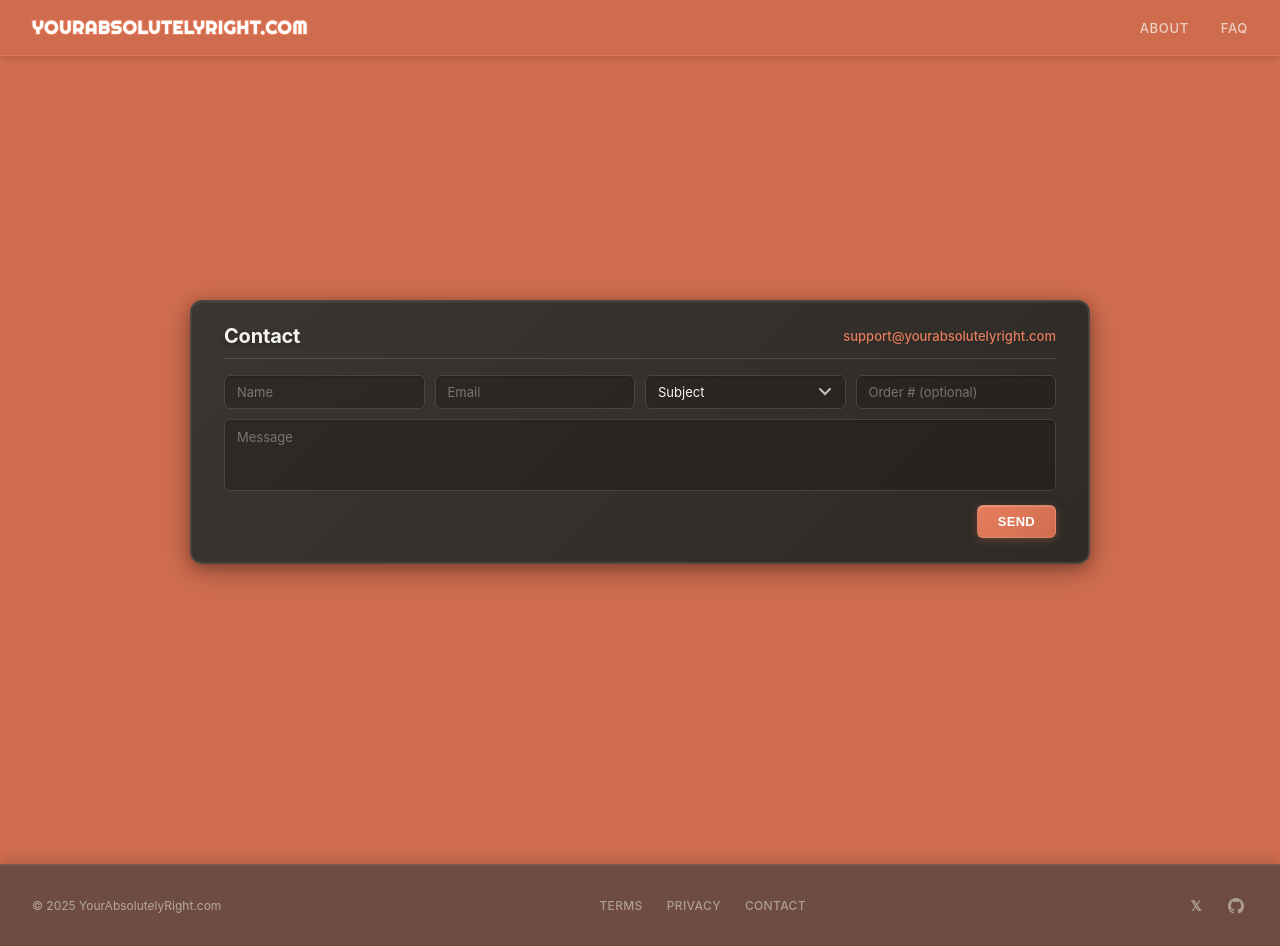
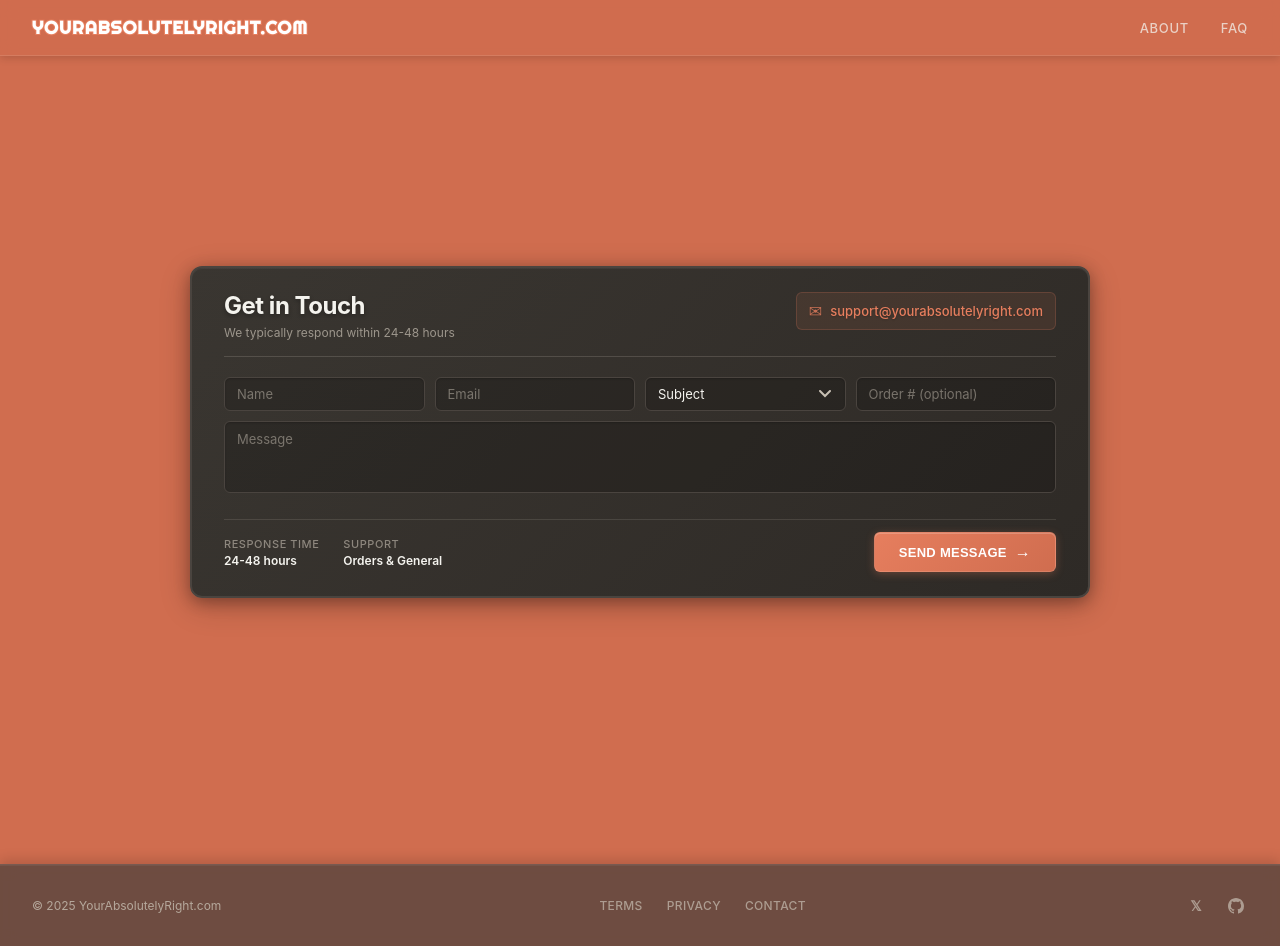
Before and after one commit to PedroMesaJr/yourabsolutelyright, a React (Create React App) app in the folder frontend/: page /contact in a window 1280 px wide. Built offline with nearby package versions, Linux system fonts and the light colour scheme; no server answers.

Commit message:
Production

```diff
--- a/frontend/src/pages/Contact.js
+++ b/frontend/src/pages/Contact.js
@@ -80,8 +80,12 @@ function Contact() {
               ) : (
                 <>
                   <div className="contact-header">
-                    <h1 className="contact-title">Contact</h1>
+                    <div className="header-left">
+                      <h1 className="contact-title">Get in Touch</h1>
+                      <p className="contact-subtitle">We typically respond within 24-48 hours</p>
+                    </div>
                     <a href="mailto:support@yourabsolutelyright.com" className="contact-email-link">
+                      <span className="email-icon">✉</span>
                       support@yourabsolutelyright.com
                     </a>
                   </div>
@@ -165,6 +169,17 @@ function Contact() {
                       </div>
                     )}
 
+                    <div className="form-footer">
+                      <div className="contact-info">
+                        <div className="info-item">
+                          <span className="info-label">Response Time</span>
+                          <span className="info-value">24-48 hours</span>
+                        </div>
+                        <div className="info-item">
+                          <span className="info-label">Support</span>
+                          <span className="info-value">Orders & General</span>
+                        </div>
+                      </div>
                       <button
                         type="submit"
                         className={`btn-submit ${loading ? 'btn-loading' : ''}`}
@@ -176,9 +191,13 @@ function Contact() {
                             <span>Sending...</span>
                           </>
                         ) : (
-                        'Send'
+                          <>
+                            <span>Send Message</span>
+                            <span className="btn-arrow">→</span>
+                          </>
                         )}
                       </button>
+                    </div>
                   </form>
                 </>
               )}
--- a/frontend/src/styles/Contact.css
+++ b/frontend/src/styles/Contact.css
@@ -59,35 +59,64 @@
 /* Header Section - Horizontal Layout */
 .contact-header {
   display: flex;
-  align-items: center;
+  align-items: flex-start;
   justify-content: space-between;
-  margin-bottom: 1rem;
-  padding-bottom: 0.75rem;
+  margin-bottom: 1.25rem;
+  padding-bottom: 1rem;
   border-bottom: 1px solid rgba(199, 191, 179, 0.2);
 }
 
+.header-left {
+  display: flex;
+  flex-direction: column;
+  gap: 0.25rem;
+}
+
 .contact-title {
-  font-size: 1.25rem;
+  font-size: 1.5rem;
   font-weight: 700;
   color: #F4F3EE;
   margin: 0;
-  line-height: 1;
-  letter-spacing: -0.01em;
+  line-height: 1.2;
+  letter-spacing: -0.02em;
   text-shadow: 0 2px 4px rgba(0, 0, 0, 0.3);
 }
 
+.contact-subtitle {
+  font-size: 0.75rem;
+  color: #C7BFB3;
+  margin: 0;
+  opacity: 0.7;
+  font-weight: 400;
+}
+
 .contact-email-link {
+  display: flex;
+  align-items: center;
+  gap: 0.5rem;
   font-size: 0.8125rem;
   font-weight: 500;
   color: #E67E5E;
   text-decoration: none;
   transition: all 200ms ease;
   text-shadow: 0 1px 2px rgba(0, 0, 0, 0.2);
+  padding: 0.5rem 0.75rem;
+  border-radius: 6px;
+  background: rgba(230, 126, 94, 0.1);
+  border: 1px solid rgba(230, 126, 94, 0.2);
+}
+
+.email-icon {
+  font-size: 1rem;
+  opacity: 0.8;
 }
 
 .contact-email-link:hover {
   color: #F08F6F;
+  background: rgba(230, 126, 94, 0.15);
+  border-color: rgba(230, 126, 94, 0.3);
   text-shadow: 0 2px 8px rgba(230, 126, 94, 0.4);
+  transform: translateY(-1px);
 }
 
 /* Contact Form Styles - Horizontal Layout */
@@ -170,12 +199,48 @@
   text-align: center;
 }
 
+/* Form Footer */
+.form-footer {
+  display: flex;
+  align-items: center;
+  justify-content: space-between;
+  margin-top: 0.75rem;
+  padding-top: 0.75rem;
+  border-top: 1px solid rgba(199, 191, 179, 0.15);
+}
+
+.contact-info {
+  display: flex;
+  gap: 1.5rem;
+}
+
+.info-item {
+  display: flex;
+  flex-direction: column;
+  gap: 0.125rem;
+}
+
+.info-label {
+  font-size: 0.6875rem;
+  color: #C7BFB3;
+  opacity: 0.6;
+  text-transform: uppercase;
+  letter-spacing: 0.05em;
+  font-weight: 500;
+}
+
+.info-value {
+  font-size: 0.75rem;
+  color: #F4F3EE;
+  font-weight: 600;
+}
+
 .btn-submit {
   background: linear-gradient(135deg, #E67E5E 0%, #D06D4F 100%);
   color: #FFFFFF;
   border: 1px solid rgba(255, 255, 255, 0.1);
   border-radius: 6px;
-  padding: 0.5rem 1.25rem;
+  padding: 0.625rem 1.5rem;
   font-size: 0.8125rem;
   font-weight: 600;
   cursor: pointer;
@@ -190,9 +255,17 @@
   justify-content: center;
   gap: 0.5rem;
   width: auto;
-  margin-left: auto;
   touch-action: manipulation;
   -webkit-tap-highlight-color: transparent;
+}
+
+.btn-arrow {
+  font-size: 1rem;
+  transition: transform 200ms ease;
+}
+
+.btn-submit:hover .btn-arrow {
+  transform: translateX(3px);
 }
 
 .btn-submit:hover:not(:disabled) {
@@ -326,7 +399,12 @@
   .contact-header {
     flex-direction: column;
     align-items: flex-start;
-    gap: 0.5rem;
+    gap: 0.75rem;
+  }
+
+  .contact-email-link {
+    font-size: 0.75rem;
+    padding: 0.4rem 0.6rem;
   }
 
   .form-row {
@@ -338,9 +416,18 @@
     margin-bottom: 0.625rem;
   }
 
+  .form-footer {
+    flex-direction: column;
+    gap: 0.75rem;
+    align-items: flex-start;
+  }
+
+  .contact-info {
+    gap: 1rem;
+  }
+
   .btn-submit {
     width: 100%;
-    margin-left: 0;
   }
 }
 
```
Lines whose indentation alone changed are shown as unchanged.
